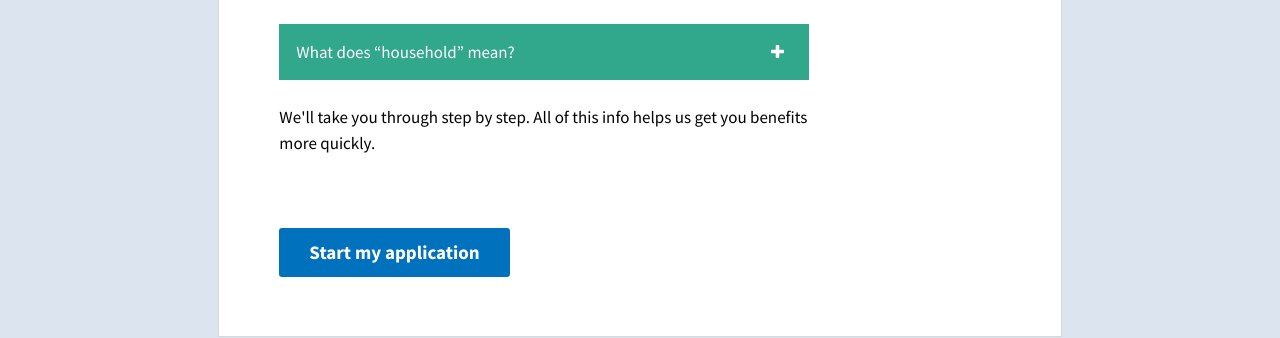
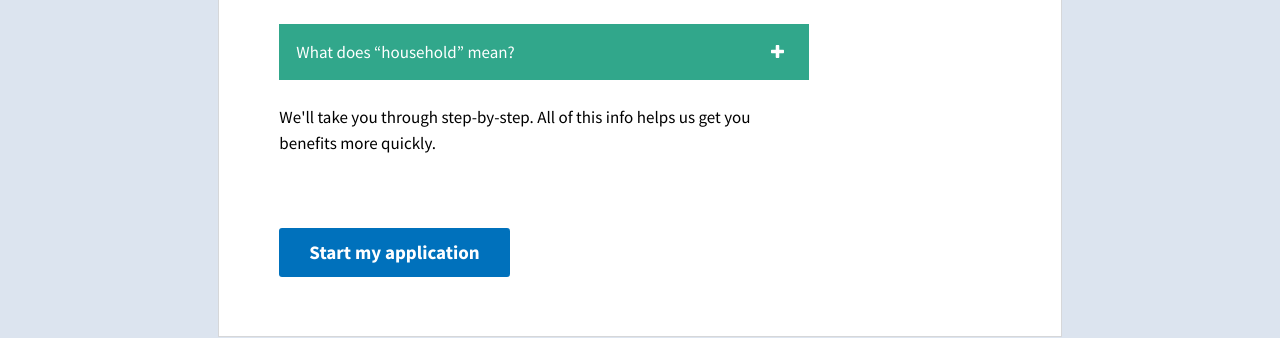
Before and after one commit to usds/benefits-enrollment-prototype, a Jekyll site: the page built from 00-screener/info-needed.html, in a window 1280 px wide. Shown: the part 664-1002 px from the top of the page. Built offline with Jekyll 4.4.1, drawn with Linux system fonts in a browser that asks for light colours.

Commit message:
step by step

```diff
--- a/00-screener/info-needed.html
+++ b/00-screener/info-needed.html
@@ -43,7 +43,7 @@ button_text: Start my application
   </div>
 	</div>
 
-	<p class="use-lead-font">We'll take you through step by step. All of this info helps us get you benefits more quickly.</p>
+	<p class="use-lead-font">We'll take you through step-by-step. All of this info helps us get you benefits more quickly.</p>
 </div>
 
 <script>
```
